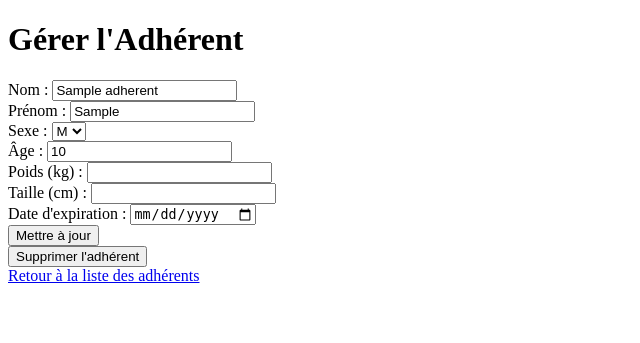
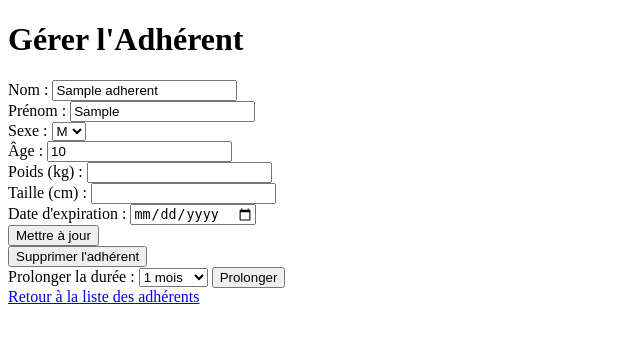
Before and after one commit to R3tr0TV69/sae301, a PHP site: page /gerer_adherent.php?id=1 in a window 1280 px wide. Shown: the top 343 px of the page, without its empty margins (0-640 px from the left). Run offline with PHP 8.4, Linux system fonts and the light colour scheme; tables that the repository leaves empty or names only in its code hold one stand-in row (values such as "Sample post"); some web fonts are replaced.

Commit message:
Version finale gerer_adherent.php

```diff
--- a/gerer_adherent.php
+++ b/gerer_adherent.php
@@ -10,6 +10,7 @@ $id = intval($_GET['id']);
 $stmt = $pdo->prepare("SELECT * FROM adherents WHERE id = :id");
 $stmt->execute(['id' => $id]);
 $member = $stmt->fetch(PDO::FETCH_ASSOC);
+
 if (!$member) {
     die('Adhérent introuvable.');
 }
@@ -41,6 +42,14 @@ if ($_SERVER['REQUEST_METHOD'] === 'POST') {
         $stmt->execute(['id' => $id]);
         echo "<script>alert('Adhérent supprimé avec succès.'); window.location.href = 'admin_adherent.php';</script>";
         exit();
+    } elseif (isset($_POST['extend'])) {
+        $extension = intval($_POST['extension']);
+        $stmt = $pdo->prepare("UPDATE adherents SET date_expiration = DATE_ADD(date_expiration, INTERVAL :extension MONTH) WHERE id = :id");
+        $stmt->execute([
+            'extension' => $extension,
+            'id' => $id
+        ]);
+        echo "<script>alert('Durée prolongée avec succès.');</script>";
     }
 }
 ?>
@@ -88,6 +97,17 @@ if ($_SERVER['REQUEST_METHOD'] === 'POST') {
         <button type="submit" name="delete">Supprimer l'adhérent</button>
     </form>
 
+    <form method="POST">
+        <label for="extension">Prolonger la durée :</label>
+        <select name="extension" id="extension" required>
+            <option value="1">1 mois</option>
+            <option value="3">3 mois</option>
+            <option value="6">6 mois</option>
+            <option value="12">12 mois</option>
+        </select>
+        <button type="submit" name="extend">Prolonger</button>
+    </form>
+
     <a href="admin_adherent.php">Retour à la liste des adhérents</a>
 </body>
 </html>
```
